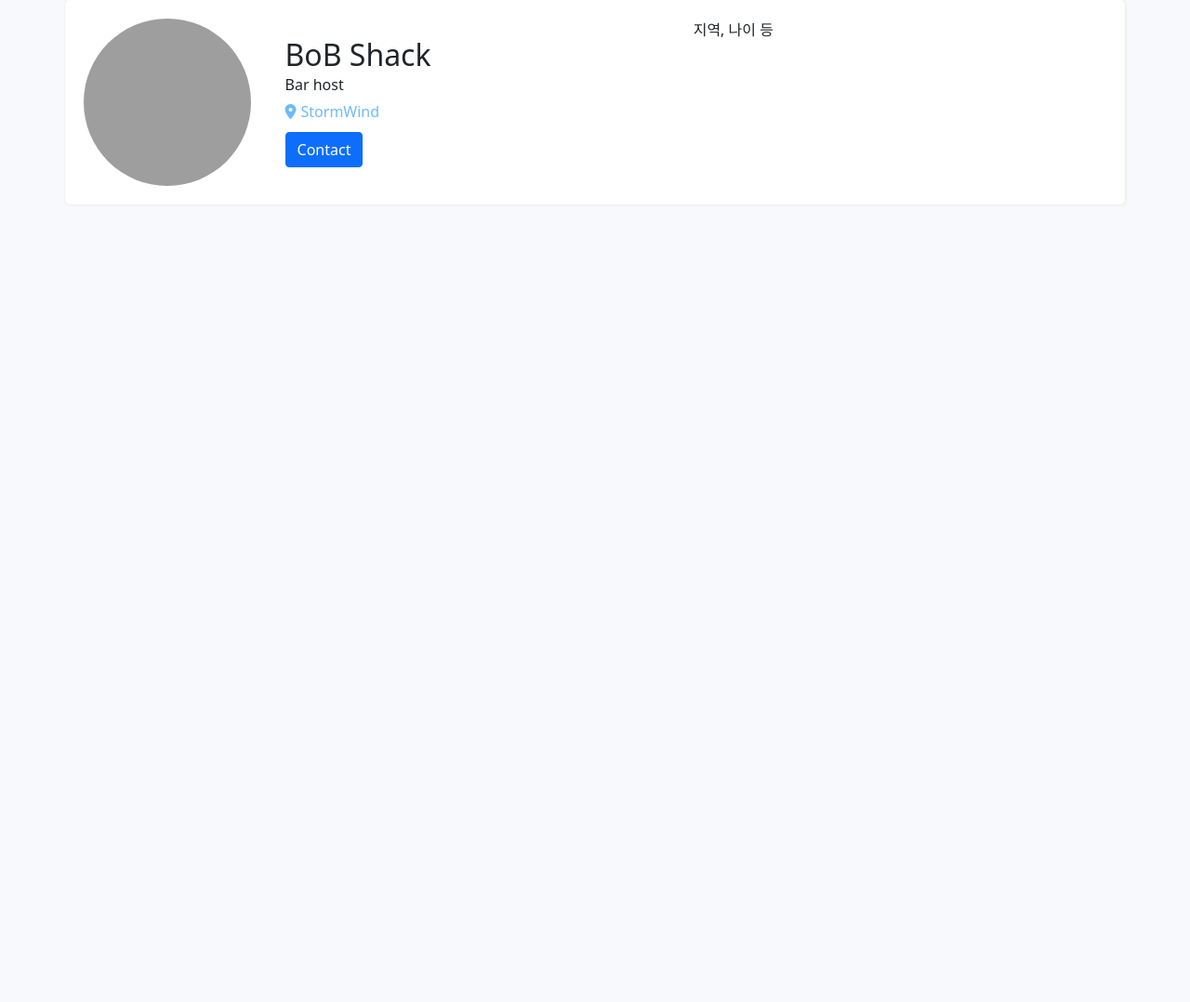
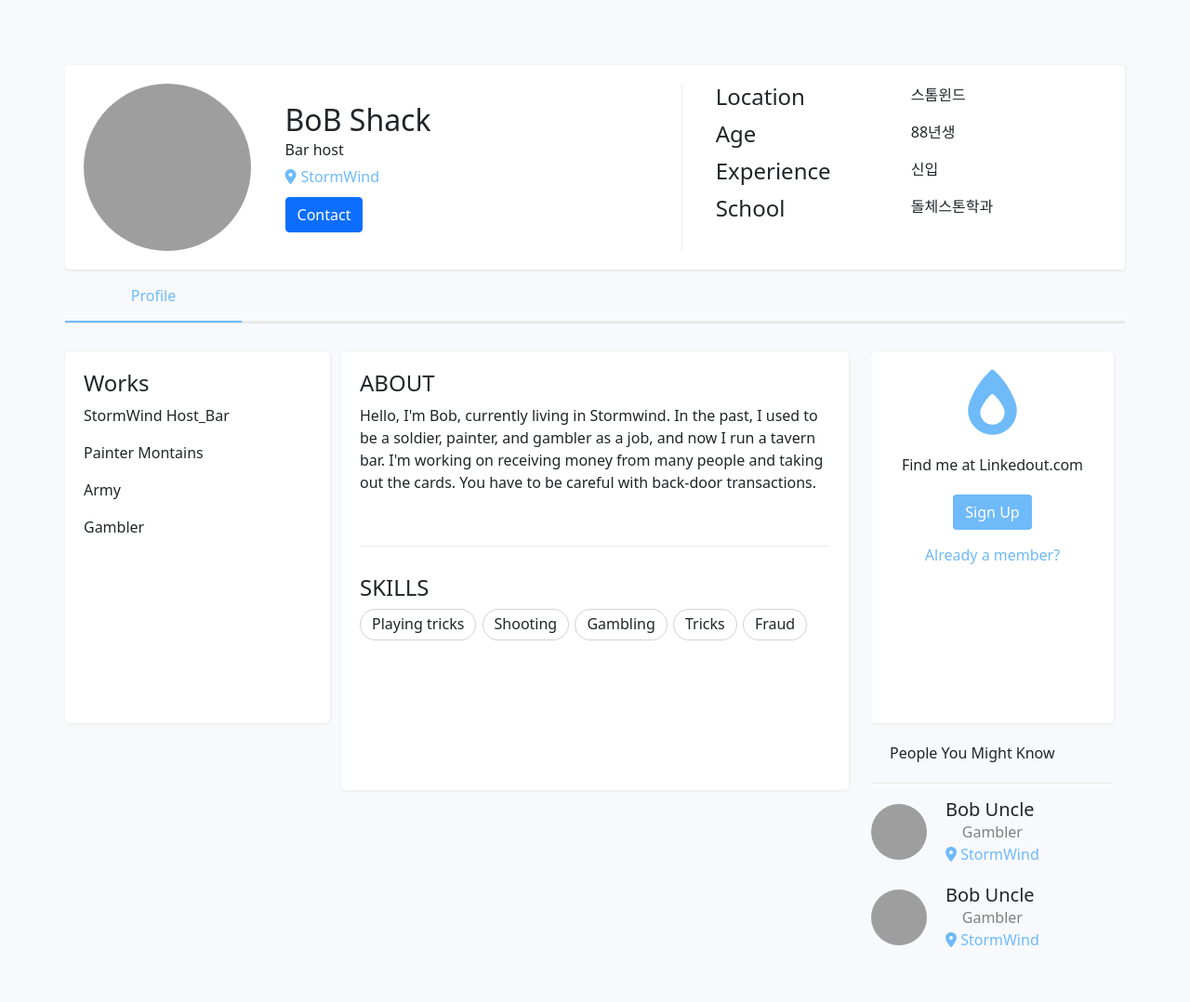
Before and after one commit to ByeongUk-An/SNS-Profil, a plain HTML site: page index.html in a window 1280 px wide. Shown: the whole page at 93% size. Before the commit the page ends 800 px from the top, so only its background shows below. Drawn offline with nearby package versions, Linux system fonts and the light colour scheme; grey boxes are pictures that could not be loaded.

Commit message:
sns-profile web

```diff
--- a/css/style.css
+++ b/css/style.css
@@ -14,6 +14,10 @@ body {
   border-radius: 5px;
   box-shadow: 0.5px 0.5px 2px 1px #eee;
 }
+.wrapper {
+  border-bottom: 1px solid #ebebeb;
+  margin-top: 70px;
+}
 
 .bob {
   width: 180px;
@@ -27,6 +31,7 @@ body {
   flex-direction: column;
   align-items: flex-start;
   justify-content: center;
+  border-right: 1px solid #ebebeb;
 }
 
 .produce p,
@@ -48,3 +53,111 @@ body {
 .area i {
   margin-right: 5px;
 }
+
+.border-bottom {
+}
+
+.profile {
+  text-align: center;
+  padding: 15px;
+  color: #6fbaf8;
+  border-bottom: 2px solid #6fbaf8;
+}
+
+.profile2 {
+  border-bottom: 2px solid #ebebeb;
+}
+
+.footer-bottom {
+  height: 600px;
+  margin-top: 30px;
+}
+
+.footer-bottom .works {
+  height: 400px;
+}
+
+.about {
+  border-bottom: 1px solid #ebebeb;
+  padding-bottom: 40px;
+}
+.Skills {
+  padding-top: 30px;
+  padding-bottom: 120px;
+}
+
+span.hashtag {
+  display: inline-block;
+  border: 1px solid lightgray;
+  border-radius: 100px;
+  padding: 3px 12px 5px 12px;
+  margin-right: 2px;
+  margin-bottom: 5px;
+}
+
+.sign {
+  height: 400px;
+  text-align: center;
+}
+
+.icon-wrapper {
+  text-align: center;
+}
+
+.burn {
+  font-size: 70px;
+  color: #6fbaf8;
+}
+.addres {
+  margin: 20px 0;
+}
+.sign-btn {
+  background-color: #6fbaf8;
+  color: #fff;
+  margin-bottom: 15px;
+}
+
+.member {
+  color: #6fbaf8;
+}
+
+.people {
+  height: 300px;
+}
+
+.people .people-bottom {
+  border-bottom: 1px solid #ebebeb;
+  font-weight: 300;
+  padding: 20px;
+}
+.people .color-gambler {
+  text-align: center;
+  color: gray;
+  margin-bottom: 0;
+}
+
+.peoples {
+  display: flex;
+  flex-direction: column;
+  justify-content: flex-start;
+}
+.people1 {
+  display: flex;
+  margin-bottom: 20px;
+  align-items: center;
+}
+
+.people1 h5 {
+  margin-bottom: 0;
+}
+
+.peoples img {
+  width: 60px;
+  height: 60px;
+  border-radius: 50%;
+  margin-right: 20px;
+}
+
+.imoji {
+  color: #6fbaf8;
+}
--- a/index.html
+++ b/index.html
@@ -35,9 +35,9 @@
     <script src="https://cdn.jsdelivr.net/npm/bootstrap@5.1.0/dist/js/bootstrap.min.js" integrity="sha384-cn7l7gDp0eyniUwwAZgrzD06kc/tftFf19TOAs2zVinnD/C7E91j9yyk5//jjpt/" crossorigin="anonymous"></script>
     -->
 
-    <div class="container white-box">
+    <div class="container white-box wrapper">
       <div class="row">
-        <div class="col-md-7">
+        <div class="col-md-7 right-line">
           <div class="row">
             <div class="col-md-4">
               <img
@@ -57,7 +57,99 @@
             </div>
           </div>
         </div>
-        <div class="col-md-5">지역, 나이 등</div>
+        <div class="col-md-5">
+          <div class="container">
+            <div class="row">
+              <h4 class="col-md-6">Location</h4>
+              <p class="col-md-6">스톰윈드</p>
+              <h4 class="col-md-6">Age</h4>
+              <p class="col-md-6">88년생</p>
+              <h4 class="col-md-6">Experience</h4>
+              <p class="col-md-6">신입</p>
+              <h4 class="col-md-6">School</h4>
+              <p class="col-md-6">돌체스톤학과</p>
+            </div>
+          </div>
+        </div>
+      </div>
+    </div>
+    <div class="container border-bottom">
+      <div class="row">
+        <div class="col-md-2 profile">Profile</div>
+        <div class="col-md-10 profile2"></div>
+      </div>
+    </div>
+
+    <div class="container footer-bottom">
+      <div class="row">
+        <div class="col-md-3 white-box works">
+          <h4>Works</h4>
+          <p>StormWind Host_Bar</p>
+          <p>Painter Montains</p>
+          <p>Army</p>
+          <p>Gambler</p>
+        </div>
+        <div class="col-md-6">
+          <div class="Profile-Wrapper white-box">
+            <div class="about">
+              <h4>ABOUT</h4>
+            <p>
+              Hello, I'm Bob, currently living in Stormwind. In the past, I used
+              to be a soldier, painter, and gambler as a job, and now I run a
+              tavern bar. I'm working on receiving money from many people and
+              taking out the cards. You have to be careful with back-door
+              transactions.
+            </div>
+            <div class="Skills">
+              <h4>SKILLS</h4>
+              <span class="hashtag">Playing tricks</span>
+              <span class="hashtag">Shooting</span>
+              <span class="hashtag">Gambling</span>
+              <span class="hashtag">Tricks</span>
+              <span class="hashtag">Fraud</span>
+            </div>
+            </p>
+          </div>
+        </div>
+        <div class="col-md-3">
+          <div class="white-box sign">
+            <div class="icon-wrapper">
+              <i class="fas fa-burn burn"></i>
+            </div>
+            <p class="addres">Find me at Linkedout.com</p>
+            <button class="btn sign-btn">Sign Up</button>
+            <p class="member">Already a member?</p>
+          </div>
+          <div class="people">
+            <p class="people-bottom">People You Might Know</p>
+            <div class="peoples">
+              <div class="people1">
+                <img src="https://ww.namu.la/s/f9fd97a6f339f63a346b3fbba7eeedfc86b0f6745558a6ef2f7cdf665b2548f0470310885b1900c67e7426e384c82381dedff2e4c88ec57899d97455c30152fc7b970ba012f4597e7cc4fa27a89c3d79e3da54aa9e27d5ce637309cd370fc14e" alt="">
+                <div>
+                  <h5>Bob Uncle</h5>
+                  <p class="color-gambler">Gambler</p>
+                  <div class="imoji">
+                    <i class="fas fa-map-marker-alt"></i>
+                    <span>StormWind</span>
+                  </div>
+                </div>
+              </div>
+
+              <div class="people1">
+                <img src="https://ww.namu.la/s/f9fd97a6f339f63a346b3fbba7eeedfc86b0f6745558a6ef2f7cdf665b2548f0470310885b1900c67e7426e384c82381dedff2e4c88ec57899d97455c30152fc7b970ba012f4597e7cc4fa27a89c3d79e3da54aa9e27d5ce637309cd370fc14e" alt="">
+                <div>
+                  <h5>Bob Uncle</h5>
+                  <p class="color-gambler">Gambler</p>
+                  <div class="imoji">
+                    <i class="fas fa-map-marker-alt"></i>
+                    <span>StormWind</span>
+                  </div>
+                </div>
+              </div>
+
+            </div>
+          </div>
+        </div>
       </div>
     </div>
   </body>
```
